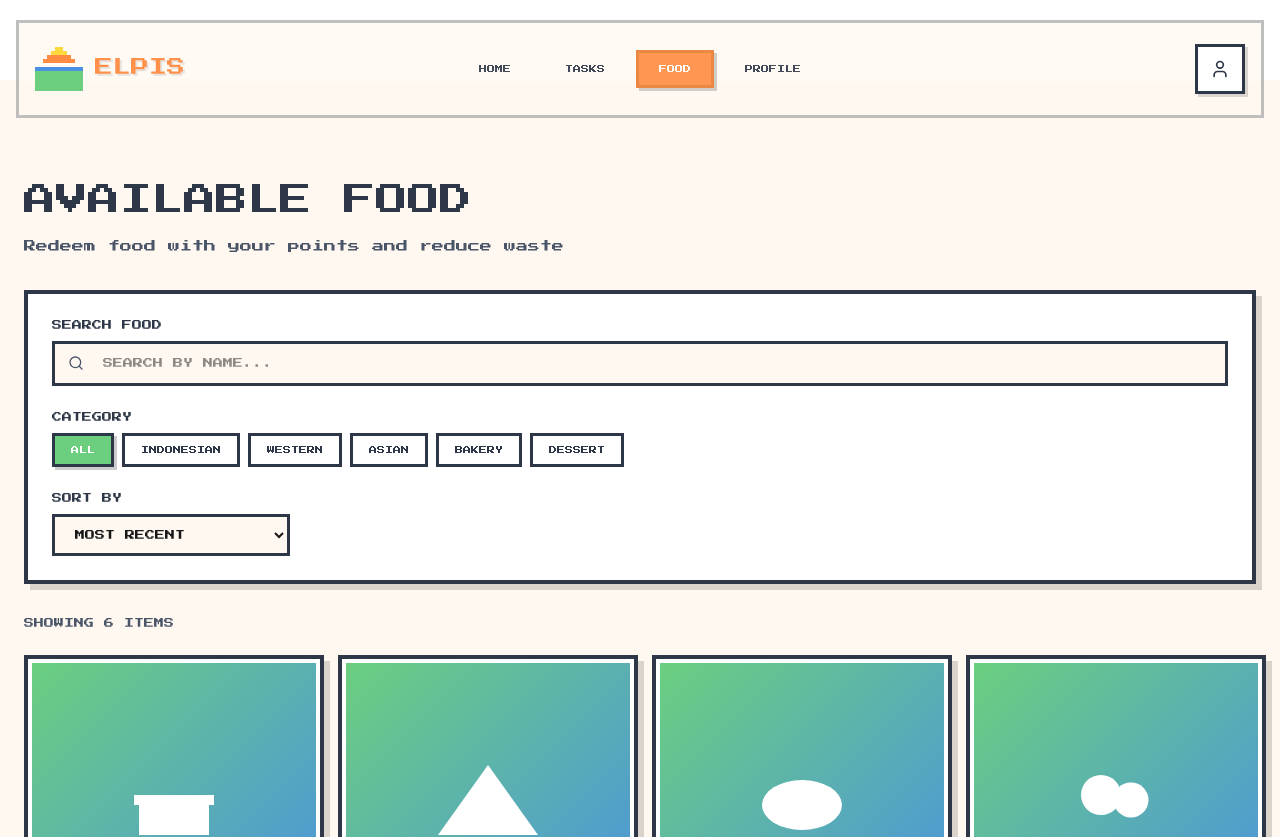
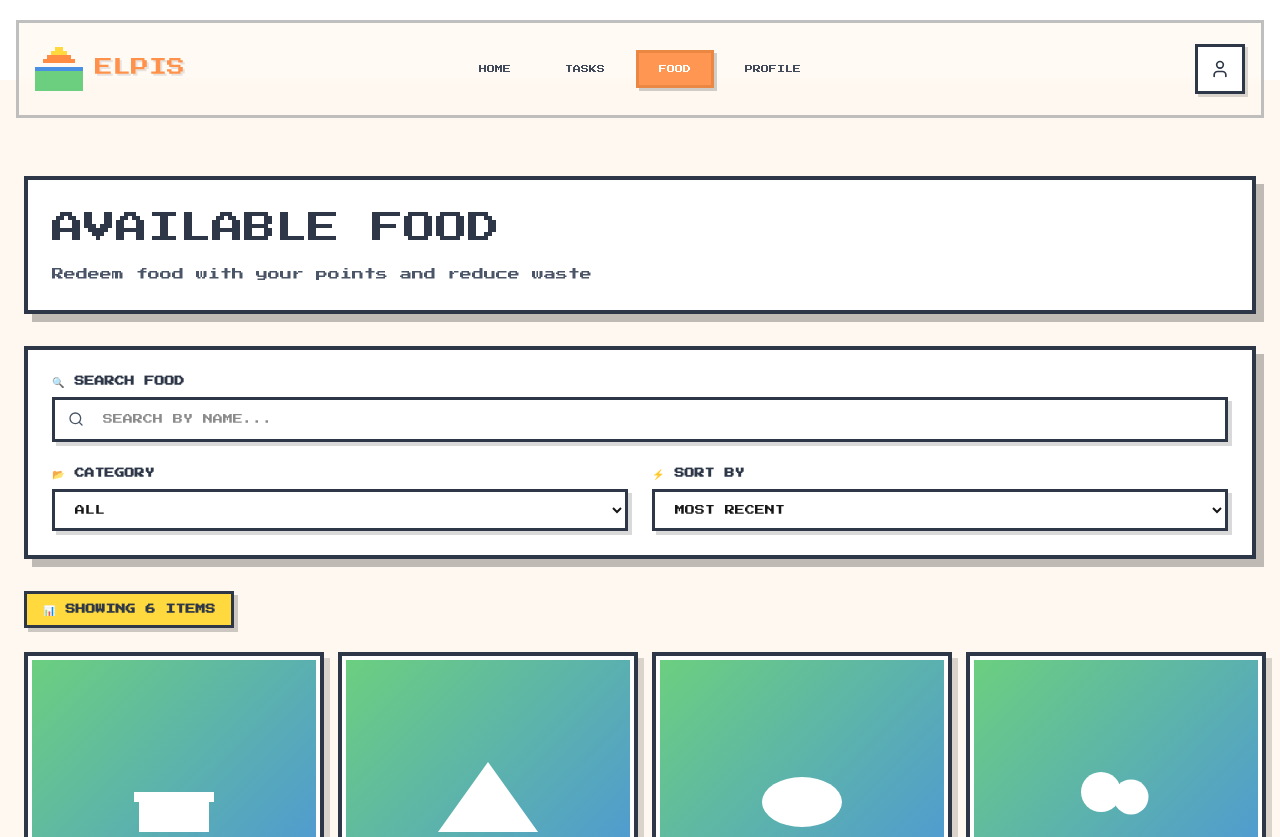
Before and after one commit to Monacrh/Elpis, a Next.js app: page /listfoods in a window 1280 px wide. Shown: the top 837 px of the page. Built offline with nearby package versions, Linux system fonts and the light colour scheme.

Commit message:
style: redesign the category for list food and task

```diff
--- a/src/app/listfoods/page.tsx
+++ b/src/app/listfoods/page.tsx
@@ -98,9 +98,17 @@ export default function FoodListingPage() {
           fontFamily: '"Press Start 2P", cursive',
         }}
       >
+
         <div className="max-w-7xl mx-auto">
-          {/* Header */}
-          <div className="mb-8">
+          {/* Header with Pixel Border */}
+          <div
+            className="mb-8 p-6"
+            style={{
+              backgroundColor: 'white',
+              border: '4px solid #2D3748',
+              boxShadow: '8px 8px 0 rgba(0,0,0,0.25)',
+            }}
+          >
             <h1
               style={{
                 fontSize: '32px',
@@ -121,15 +129,16 @@ export default function FoodListingPage() {
             </p>
           </div>
 
-          {/* Filters */}
+          {/* Filters with Gradient Background */}
           <div
             className="mb-8 p-6"
             style={{
               backgroundColor: 'white',
               border: '4px solid #2D3748',
-              boxShadow: '6px 6px 0 rgba(0,0,0,0.15)',
+              boxShadow: '8px 8px 0 rgba(0,0,0,0.25)',
             }}
           >
+
             {/* Search Bar */}
             <div className="mb-6">
               <label
@@ -138,9 +147,10 @@ export default function FoodListingPage() {
                   color: '#2D3748',
                   display: 'block',
                   marginBottom: '8px',
+                  fontWeight: 'bold',
                 }}
               >
-                SEARCH FOOD
+                🔍 SEARCH FOOD
               </label>
               <div className="relative">
                 <Search
@@ -162,46 +172,17 @@ export default function FoodListingPage() {
                   style={{
                     border: '3px solid #2D3748',
                     fontSize: '10px',
-                    backgroundColor: '#FFF8F0',
+                    backgroundColor: 'white',
                     outline: 'none',
+                    boxShadow: '4px 4px 0 rgba(0,0,0,0.15)',
                   }}
                 />
               </div>
             </div>
 
-            {/* Category Filter */}
-            <div className="mb-6">
-              <label
-                style={{
-                  fontSize: '10px',
-                  color: '#2D3748',
-                  display: 'block',
-                  marginBottom: '8px',
-                }}
-              >
-                CATEGORY
-              </label>
-              <div className="flex flex-wrap gap-2">
-                {categories.map((cat) => (
-                  <button
-                    key={cat}
-                    onClick={() => setSelectedCategory(cat)}
-                    className="px-4 py-2 transition-all duration-150"
-                    style={{
-                      backgroundColor: selectedCategory === cat ? '#6BCF7F' : 'white',
-                      color: selectedCategory === cat ? 'white' : '#2D3748',
-                      border: '3px solid #2D3748',
-                      fontSize: '8px',
-                      boxShadow: selectedCategory === cat ? '3px 3px 0 rgba(0,0,0,0.2)' : 'none',
-                    }}
-                  >
-                    {cat}
-                  </button>
-                ))}
-              </div>
-            </div>
-
-            {/* Sort */}
+            {/* Category & Sort in Grid */}
+            <div className="grid grid-cols-1 md:grid-cols-2 gap-6">
+              {/* Category Dropdown */}
               <div>
                 <label
                   style={{
@@ -209,20 +190,54 @@ export default function FoodListingPage() {
                     color: '#2D3748',
                     display: 'block',
                     marginBottom: '8px',
+                    fontWeight: 'bold',
                   }}
                 >
-                SORT BY
+                  📂 CATEGORY
+                </label>
+                <select
+                  value={selectedCategory}
+                  onChange={(e) => setSelectedCategory(e.target.value)}
+                  className="w-full px-4 py-3"
+                  style={{
+                    border: '3px solid #2D3748',
+                    fontSize: '10px',
+                    backgroundColor: 'white',
+                    outline: 'none',
+                    boxShadow: '4px 4px 0 rgba(0,0,0,0.15)',
+                  }}
+                >
+                  {categories.map((cat) => (
+                    <option key={cat} value={cat}>
+                      {cat}
+                    </option>
+                  ))}
+                </select>
+              </div>
+
+              {/* Sort Dropdown */}
+              <div>
+                <label
+                  style={{
+                    fontSize: '10px',
+                    color: '#2D3748',
+                    display: 'block',
+                    marginBottom: '8px',
+                    fontWeight: 'bold',
+                  }}
+                >
+                  ⚡ SORT BY
                 </label>
                 <select
                   value={sortBy}
                   onChange={(e) => setSortBy(e.target.value)}
-                className="px-4 py-3"
+                  className="w-full px-4 py-3"
                   style={{
                     border: '3px solid #2D3748',
                     fontSize: '10px',
-                  backgroundColor: '#FFF8F0',
+                    backgroundColor: 'white',
                     outline: 'none',
-                  minWidth: '200px',
+                    boxShadow: '4px 4px 0 rgba(0,0,0,0.15)',
                   }}
                 >
                   <option value="recent">MOST RECENT</option>
@@ -233,16 +248,25 @@ export default function FoodListingPage() {
                 </select>
               </div>
             </div>
+          </div>
 
-          {/* Results Count */}
-          <div className="mb-6">
+          {/* Results Count with Pixel Style */}
+          <div
+            className="mb-6 inline-block px-4 py-2"
+            style={{
+              backgroundColor: '#FFD93D',
+              border: '3px solid #2D3748',
+              boxShadow: '4px 4px 0 rgba(0,0,0,0.2)',
+            }}
+          >
             <p
               style={{
                 fontSize: '10px',
-                color: '#4A5568',
+                color: '#2D3748',
+                fontWeight: 'bold',
               }}
             >
-              SHOWING {filteredFood.length} ITEMS
+              📊 SHOWING {filteredFood.length} ITEMS
             </p>
           </div>
 
@@ -253,7 +277,7 @@ export default function FoodListingPage() {
               style={{
                 backgroundColor: 'white',
                 border: '4px solid #2D3748',
-                boxShadow: '6px 6px 0 rgba(0,0,0,0.15)',
+                boxShadow: '8px 8px 0 rgba(0,0,0,0.25)',
               }}
             >
               <SlidersHorizontal size={48} style={{ color: '#A0AEC0', margin: '0 auto 16px' }} />
--- a/src/app/listtasks/page.tsx
+++ b/src/app/listtasks/page.tsx
@@ -98,9 +98,17 @@ export default function TaskListingPage() {
           fontFamily: '"Press Start 2P", cursive',
         }}
       >
+
         <div className="max-w-7xl mx-auto">
-          {/* Header */}
-          <div className="mb-8">
+          {/* Header with Pixel Border */}
+          <div
+            className="mb-8 p-6"
+            style={{
+              backgroundColor: 'white',
+              border: '4px solid #2D3748',
+              boxShadow: '8px 8px 0 rgba(0,0,0,0.25)',
+            }}
+          >
             <h1
               style={{
                 fontSize: '32px',
@@ -121,15 +129,16 @@ export default function TaskListingPage() {
             </p>
           </div>
 
-          {/* Filters */}
+          {/* Filters with Gradient Background */}
           <div
             className="mb-8 p-6"
             style={{
               backgroundColor: 'white',
               border: '4px solid #2D3748',
-              boxShadow: '6px 6px 0 rgba(0,0,0,0.15)',
+              boxShadow: '8px 8px 0 rgba(0,0,0,0.25)',
             }}
           >
+
             {/* Search Bar */}
             <div className="mb-6">
               <label
@@ -138,9 +147,10 @@ export default function TaskListingPage() {
                   color: '#2D3748',
                   display: 'block',
                   marginBottom: '8px',
+                  fontWeight: 'bold',
                 }}
               >
-                SEARCH TASKS
+                🔍 SEARCH TASKS
               </label>
               <div className="relative">
                 <Search
@@ -162,46 +172,17 @@ export default function TaskListingPage() {
                   style={{
                     border: '3px solid #2D3748',
                     fontSize: '10px',
-                    backgroundColor: '#FFF8F0',
+                    backgroundColor: 'white',
                     outline: 'none',
+                    boxShadow: '4px 4px 0 rgba(0,0,0,0.15)',
                   }}
                 />
               </div>
             </div>
 
-            {/* Category Filter */}
-            <div className="mb-6">
-              <label
-                style={{
-                  fontSize: '10px',
-                  color: '#2D3748',
-                  display: 'block',
-                  marginBottom: '8px',
-                }}
-              >
-                CATEGORY
-              </label>
-              <div className="flex flex-wrap gap-2">
-                {categories.map((cat) => (
-                  <button
-                    key={cat}
-                    onClick={() => setSelectedCategory(cat)}
-                    className="px-4 py-2 transition-all duration-150"
-                    style={{
-                      backgroundColor: selectedCategory === cat ? '#FF8C42' : 'white',
-                      color: selectedCategory === cat ? 'white' : '#2D3748',
-                      border: '3px solid #2D3748',
-                      fontSize: '8px',
-                      boxShadow: selectedCategory === cat ? '3px 3px 0 rgba(0,0,0,0.2)' : 'none',
-                    }}
-                  >
-                    {cat}
-                  </button>
-                ))}
-              </div>
-            </div>
-
-            {/* Sort */}
+            {/* Category & Sort in Grid */}
+            <div className="grid grid-cols-1 md:grid-cols-2 gap-6">
+              {/* Category Dropdown */}
               <div>
                 <label
                   style={{
@@ -209,20 +190,54 @@ export default function TaskListingPage() {
                     color: '#2D3748',
                     display: 'block',
                     marginBottom: '8px',
+                    fontWeight: 'bold',
                   }}
                 >
-                SORT BY
+                  📂 CATEGORY
+                </label>
+                <select
+                  value={selectedCategory}
+                  onChange={(e) => setSelectedCategory(e.target.value)}
+                  className="w-full px-4 py-3"
+                  style={{
+                    border: '3px solid #2D3748',
+                    fontSize: '10px',
+                    backgroundColor: 'rgba(255, 255, 255, 0.9)',
+                    outline: 'none',
+                    boxShadow: '4px 4px 0 rgba(0,0,0,0.15)',
+                  }}
+                >
+                  {categories.map((cat) => (
+                    <option key={cat} value={cat}>
+                      {cat}
+                    </option>
+                  ))}
+                </select>
+              </div>
+
+              {/* Sort Dropdown */}
+              <div>
+                <label
+                  style={{
+                    fontSize: '10px',
+                    color: '#2D3748',
+                    display: 'block',
+                    marginBottom: '8px',
+                    fontWeight: 'bold',
+                  }}
+                >
+                  ⚡ SORT BY
                 </label>
                 <select
                   value={sortBy}
                   onChange={(e) => setSortBy(e.target.value)}
-                className="px-4 py-3"
+                  className="w-full px-4 py-3"
                   style={{
                     border: '3px solid #2D3748',
                     fontSize: '10px',
-                  backgroundColor: '#FFF8F0',
+                    backgroundColor: 'rgba(255, 255, 255, 0.9)',
                     outline: 'none',
-                  minWidth: '200px',
+                    boxShadow: '4px 4px 0 rgba(0,0,0,0.15)',
                   }}
                 >
                   <option value="recent">MOST RECENT</option>
@@ -232,16 +247,25 @@ export default function TaskListingPage() {
                 </select>
               </div>
             </div>
+          </div>
 
-          {/* Results Count */}
-          <div className="mb-6">
+          {/* Results Count with Pixel Style */}
+          <div
+            className="mb-6 inline-block px-4 py-2"
+            style={{
+              backgroundColor: '#FF8C42',
+              border: '3px solid #2D3748',
+              boxShadow: '4px 4px 0 rgba(0,0,0,0.2)',
+            }}
+          >
             <p
               style={{
                 fontSize: '10px',
-                color: '#4A5568',
+                color: 'white',
+                fontWeight: 'bold',
               }}
             >
-              SHOWING {filteredTasks.length} TASKS
+              📊 SHOWING {filteredTasks.length} TASKS
             </p>
           </div>
 
@@ -250,9 +274,9 @@ export default function TaskListingPage() {
             <div
               className="p-12 text-center"
               style={{
-                backgroundColor: 'white',
+                backgroundColor: 'rgba(255, 248, 240, 0.95)',
                 border: '4px solid #2D3748',
-                boxShadow: '6px 6px 0 rgba(0,0,0,0.15)',
+                boxShadow: '8px 8px 0 rgba(0,0,0,0.25)',
               }}
             >
               <SlidersHorizontal size={48} style={{ color: '#A0AEC0', margin: '0 auto 16px' }} />
```
Also changed, not shown: src/app/home/page.tsx (+5 -3 lines). Lines whose indentation alone changed are shown as unchanged.
